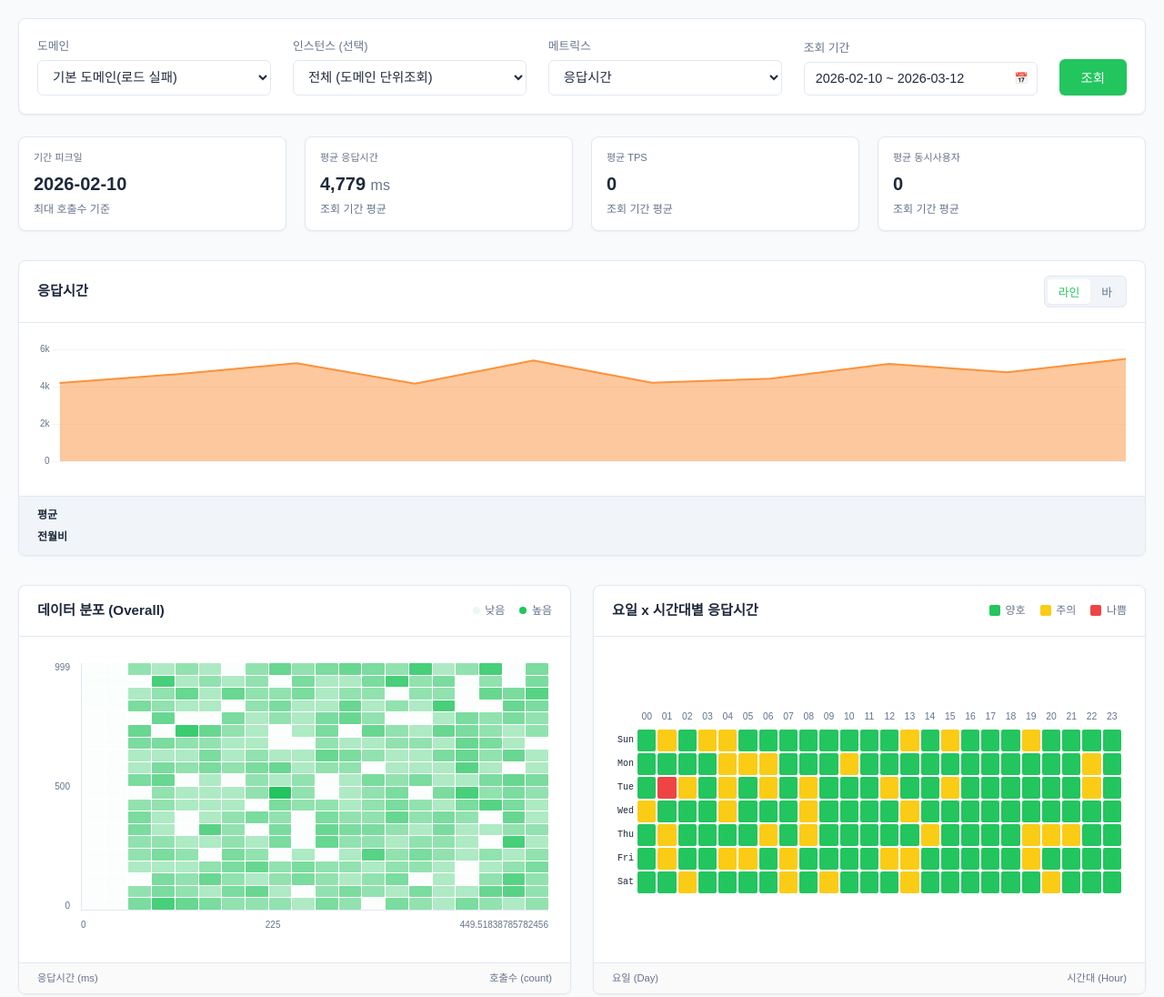
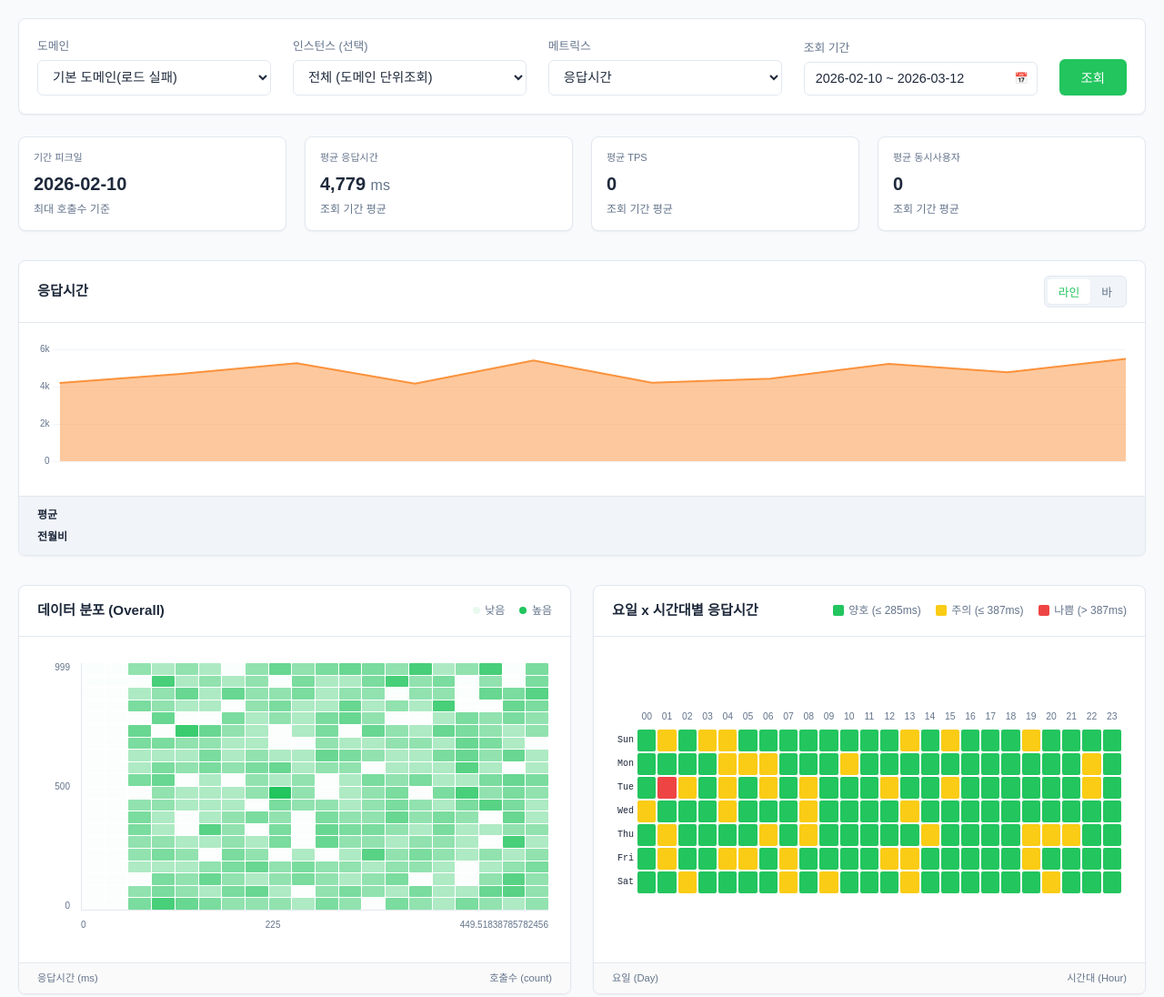
Before and after one commit to ju-hyun/performance_trend_analysis, a website built with Vite: page index.html in a window 1280 px wide. Shown: the whole page at 91% size. Built offline with nearby package versions, Linux system fonts and the light colour scheme; files whose address does not match are found by name; a web font is replaced by a local one.

Commit message:
feat: show dynamically calculated heatmap thresholds iteratively on legend

```diff
--- a/index.html
+++ b/index.html
@@ -124,9 +124,9 @@
           <div class="chart-header">
             <h3>요일 x 시간대별 응답시간</h3>
             <div class="heatmap-legend">
-              <span class="legend-item"><span class="status-box good"></span>양호</span>
-              <span class="legend-item"><span class="status-box warning"></span>주의</span>
-              <span class="legend-item"><span class="status-box danger"></span>나쁨</span>
+              <span class="legend-item"><span class="status-box good"></span><span id="legendGoodText">양호</span></span>
+              <span class="legend-item"><span class="status-box warning"></span><span id="legendWarningText">주의</span></span>
+              <span class="legend-item"><span class="status-box danger"></span><span id="legendDangerText">나쁨</span></span>
             </div>
           </div>
           <div class="heatmap-container" id="dayHourHeatmap">
--- a/src/main.js
+++ b/src/main.js
@@ -767,6 +767,23 @@ function renderDayHourHeatmap(data) {
     warningThreshold = q3 + (1.5 * iqr);
   }
 
+  // Update Legend with calculated thresholds
+  const legendGoodText = document.getElementById('legendGoodText');
+  const legendWarningText = document.getElementById('legendWarningText');
+  const legendDangerText = document.getElementById('legendDangerText');
+
+  if (legendGoodText && legendWarningText && legendDangerText) {
+    if (allAverages.length > 0) {
+      legendGoodText.textContent = `양호 (≤ ${Math.round(goodThreshold)}ms)`;
+      legendWarningText.textContent = `주의 (≤ ${Math.round(warningThreshold)}ms)`;
+      legendDangerText.textContent = `나쁨 (> ${Math.round(warningThreshold)}ms)`;
+    } else {
+      legendGoodText.textContent = '양호';
+      legendWarningText.textContent = '주의';
+      legendDangerText.textContent = '나쁨';
+    }
+  }
+
   let html = '<table class="heatmap-table">';
   html += '<thead><tr><th></th>';
   hours.forEach(h => {
```
